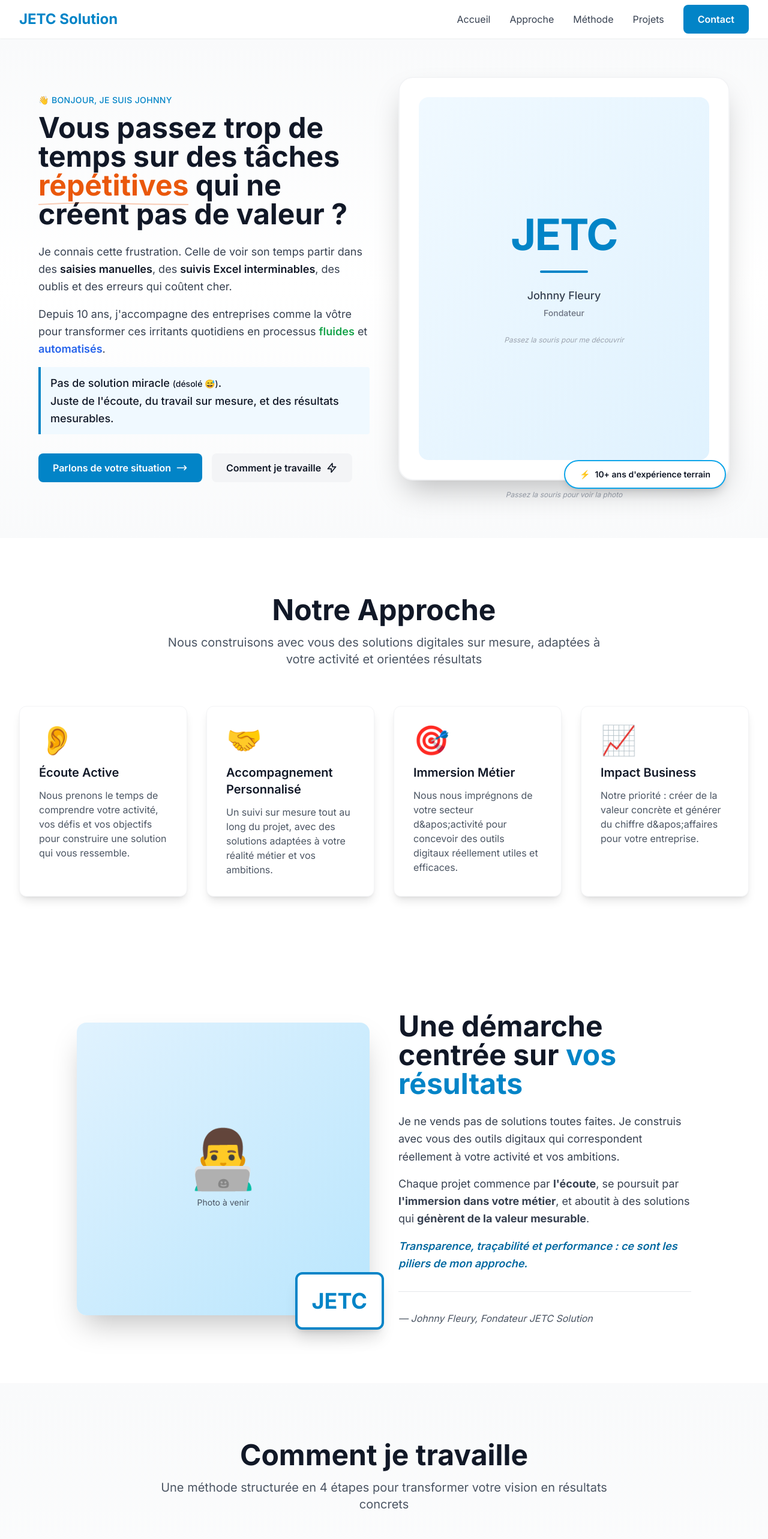
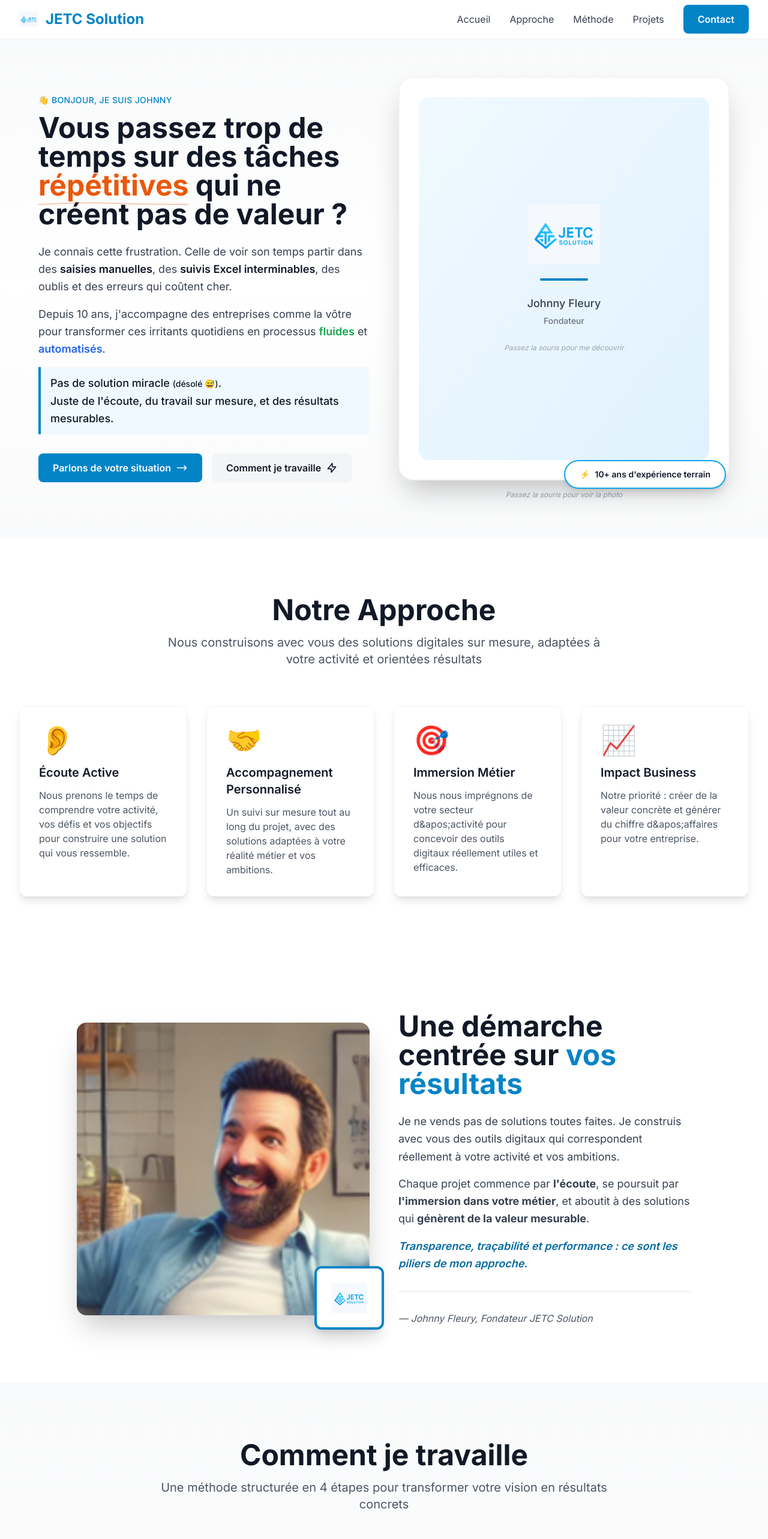
Before and after one commit to johnnyfleury87-ctrl/JECT_Solution, a Next.js app: page / in a window 1280 px wide. Shown: the top 2566 px of the page at 60% size. Built offline with nearby package versions, Linux system fonts and the light colour scheme.

Commit message:
feat: activation images réelles - logo navbar, photos Hero et Signature

```diff
--- a/components/Hero.js
+++ b/components/Hero.js
@@ -150,8 +150,14 @@ export default function Hero() {
                     >
                       <div className="text-center space-y-6">
                         {/* Logo JETC */}
-                        <div className="text-7xl font-bold text-primary-600 tracking-tight">
-                          JETC
+                        <div className="flex justify-center">
+                          <Image
+                            src="/images/logo-jetc.png"
+                            alt="JETC Solution Logo"
+                            width={120}
+                            height={120}
+                            className="object-contain"
+                          />
                         </div>
                         <div className="h-1 w-20 bg-primary-600 mx-auto rounded-full"></div>
                         <p className="text-lg text-gray-700 font-medium px-8">
@@ -170,15 +176,6 @@ export default function Hero() {
                         isHovered ? 'opacity-100 scale-100' : 'opacity-0 scale-90'
                       }`}
                     >
-                      {/*
-                        📸 INSTRUCTIONS POUR AJOUTER VOTRE PHOTO :
-
-                        1. Placez votre photo dans : /public/images/johnny-hero.jpg
-                        2. Format recommandé : portrait (ratio 4:5), minimum 800x1000px
-                        3. Décommentez la ligne Image ci-dessous
-                        4. Commentez ou supprimez le placeholder (div avec emoji)
-
-                        Exemple de ligne à décommenter :
                       <Image
                         src="/images/johnny-hero.jpg"
                         alt="Johnny Fleury - Fondateur JETC Solution"
@@ -186,20 +183,6 @@ export default function Hero() {
                         className="object-cover"
                         priority
                       />
-                      */}
-
-                      {/* Placeholder - À SUPPRIMER quand vous ajoutez votre photo */}
-                      <div className="w-full h-full flex items-center justify-center bg-gradient-to-br from-gray-200 to-gray-300">
-                        <div className="text-center p-8">
-                          <div className="text-8xl mb-4">👨‍💼</div>
-                          <p className="text-gray-600 font-medium text-sm">
-                            Votre photo ici
-                          </p>
-                          <p className="text-xs text-gray-500 mt-2">
-                            /public/images/johnny-hero.jpg
-                          </p>
-                        </div>
-                      </div>
                     </div>
                   </div>
 
--- a/components/Navbar.js
+++ b/components/Navbar.js
@@ -1,6 +1,7 @@
 'use client';
 
 import Link from 'next/link';
+import Image from 'next/image';
 import { useState } from 'react';
 
 export default function Navbar() {
@@ -11,7 +12,14 @@ export default function Navbar() {
       <div className="container-custom">
         <div className="flex justify-between items-center h-16">
           {/* Logo */}
-          <Link href="/" className="flex items-center">
+          <Link href="/" className="flex items-center gap-3 group">
+            <Image
+              src="/images/logo-jetc.png"
+              alt="JETC Solution Logo"
+              width={32}
+              height={32}
+              className="object-contain group-hover:scale-110 transition-transform duration-200"
+            />
             <span className="text-2xl font-bold text-primary-600">
               JETC Solution
             </span>
--- a/components/Signature.js
+++ b/components/Signature.js
@@ -24,14 +24,7 @@ export default function Signature() {
               className="relative"
             >
               <div className="relative aspect-square rounded-2xl overflow-hidden shadow-2xl">
-                {/* TODO: Remplacer par votre vraie photo */}
-                {/* <Image src="/images/photo-profile.jpg" alt="Johnny Fleury" fill className="object-cover" /> */}
-                <div className="w-full h-full bg-gradient-to-br from-primary-100 to-primary-200 flex items-center justify-center">
-                  <div className="text-center">
-                    <div className="text-8xl mb-4">👨‍💻</div>
-                    <p className="text-sm text-gray-600">Photo à venir</p>
-                  </div>
-                </div>
+                <Image src="/images/photo-profile.jpg" alt="Johnny Fleury" fill className="object-cover" priority />
               </div>
 
               {/* Logo en incrustation */}
@@ -42,10 +35,13 @@ export default function Signature() {
                 transition={{ duration: 0.6, delay: 0.5 }}
                 className="absolute -bottom-6 -right-6 bg-white p-6 rounded-xl shadow-xl border-4 border-primary-600"
               >
-                {/* TODO: Remplacer par votre vrai logo */}
-                <div className="text-4xl font-bold text-primary-600">
-                  JETC
-                </div>
+                <Image
+                  src="/images/logo-jetc.png"
+                  alt="JETC Solution Logo"
+                  width={60}
+                  height={60}
+                  className="object-contain"
+                />
               </motion.div>
             </motion.div>
 
```
Lines whose indentation alone changed are shown as unchanged.
